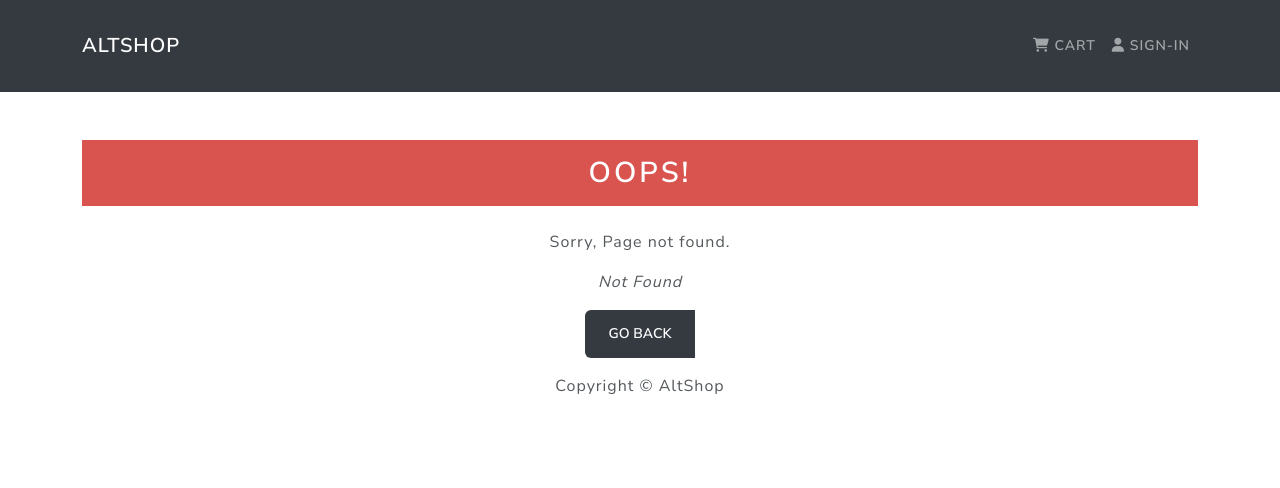
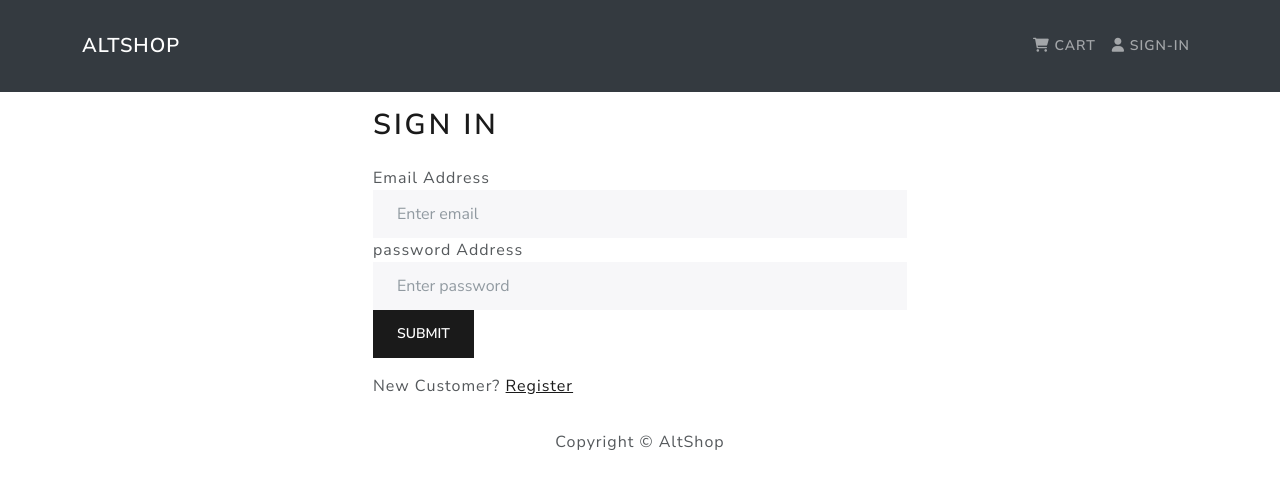
Before and after one commit to Alter80/AltShop, a React (Create React App) app in the folder frontend/: page /login in a window 1280 px wide. Before the commit this address had no page. Shown: the top 488 px of the page. Built offline with nearby package versions, Linux system fonts and the light colour scheme.

Commit message:
added user login ui and functionality

```diff
--- a/frontend/src/actions/userActions.js
+++ b/frontend/src/actions/userActions.js
@@ -1,4 +1,4 @@
-import { axios } from "axios";
+import axios from "axios";
 import {
   USER_LOGIN_FAIL,
   USER_LOGIN_REQUEST,
--- /dev/null
+++ b/frontend/src/components/FromContainer.js
@@ -0,0 +1,16 @@
+import React from "react";
+import { Container, Row, Col } from "react-bootstrap";
+
+const FromContainer = ({ children }) => {
+  return (
+    <Container>
+      <Row className="justify-content-md-center">
+        <Col xs={12} md={6}>
+          {children}
+        </Col>
+      </Row>
+    </Container>
+  );
+};
+
+export default FromContainer;
--- a/frontend/src/index.js
+++ b/frontend/src/index.js
@@ -12,6 +12,7 @@
 import store from "./store";
 import ProductScreen from "./screens/ProductScreen";
 import CartScreen from "./screens/CartScreen";
+import LoginScreen from "./screens/LoginScreen";
 
 const router = createBrowserRouter([
   {
@@ -27,6 +28,10 @@
   {
     path: "/cart/:productId?",
     element: <CartScreen />,
+  },
+  {
+    path: "/login",
+    element: <LoginScreen />,
   },
 ]);
 
--- /dev/null
+++ b/frontend/src/screens/LoginScreen.js
@@ -0,0 +1,76 @@
+import React, { useState, useEffect } from "react";
+import FromContainer from "../components/FromContainer";
+import { useDispatch, useSelector } from "react-redux";
+import { Form, Button, Row, Col } from "react-bootstrap";
+import { Link } from "react-router-dom";
+import { login } from "../actions/userActions";
+import Message from "../components/Message";
+import Loader from "../components/Loader";
+import { useNavigate, useLocation } from "react-router-dom";
+
+const LoginScreen = () => {
+  const navigate = useNavigate();
+  const location = useLocation();
+  const [email, setEmail] = useState("");
+  const [password, setPassword] = useState("");
+
+  const dispatch = useDispatch();
+
+  const userLogin = useSelector((state) => state.userLogin);
+
+  const { loading, error, userInfo } = userLogin;
+
+  const redirect = location.search ? location.search.split("=")[1] : "/";
+
+  useEffect(() => {
+    if (userInfo) {
+      navigate(redirect);
+    }
+  }, [userInfo, navigate, redirect]);
+
+  const submitHandler = (e) => {
+    e.preventDefault();
+    // dispatch login
+    dispatch(login(email, password));
+  };
+
+  return (
+    <FromContainer>
+      <h1>Sign In</h1>
+      {error && <Message variant="danger">{error}</Message>}
+      {loading && <Loader />}
+      <Form onSubmit={submitHandler}>
+        <Form.Group>Email Address</Form.Group>
+        <Form.Control
+          type="email"
+          placeholder="Enter email"
+          value={email}
+          onChange={(e) => setEmail(e.target.value)}
+        ></Form.Control>
+
+        <Form.Group>password Address</Form.Group>
+        <Form.Control
+          type="password"
+          placeholder="Enter password"
+          value={password}
+          onChange={(e) => setPassword(e.target.value)}
+        ></Form.Control>
+
+        <Button type="submit" variant="primary">
+          Submit
+        </Button>
+      </Form>
+
+      <Row className="py-3">
+        <Col>
+          New Customer?{" "}
+          <Link to={redirect ? `/register?redirect=${redirect}` : "/register"}>
+            Register
+          </Link>
+        </Col>
+      </Row>
+    </FromContainer>
+  );
+};
+
+export default LoginScreen;
```
